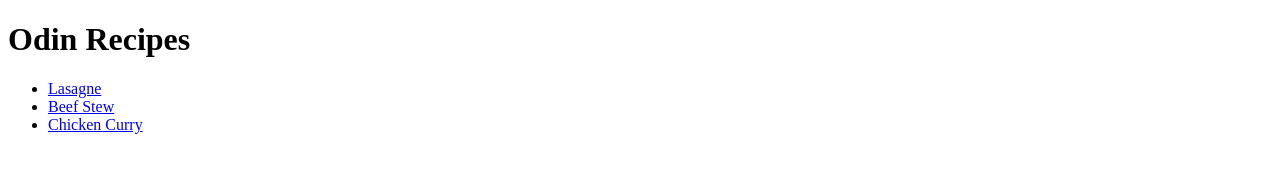
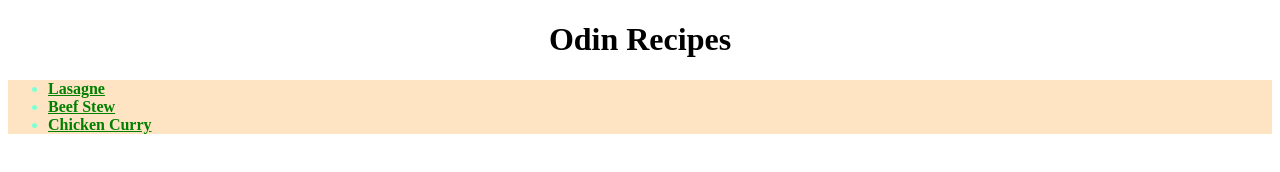
Before and after one commit to markpdowney/odin-recipes, a plain HTML site: page index.html in a window 1280 px wide. Drawn offline with Linux system fonts and the light colour scheme.

Commit message:
Add style.css and update header class

```diff
--- a/index.html
+++ b/index.html
@@ -3,9 +3,10 @@
   <head>
     <meta charset="utf-8">
     <title>Odin Recipes</title>
+    <link rel="stylesheet" href="style.css">
   </head>
   <body>
-    <h1>Odin Recipes</h1>
+    <h1 class="header">Odin Recipes</h1>
     <ul>
       <li><a href="recipes/lasagne.html">Lasagne</a></li>
       <li><a href="recipes/stew.html">Beef Stew</a></li>
--- /dev/null
+++ b/style.css
@@ -0,0 +1,13 @@
+.header {
+  text-align: center;
+}
+
+ul {
+  font-weight: 700;
+  background-color: bisque;
+  color: aquamarine;
+}
+
+a {
+  color: green;
+}
```
